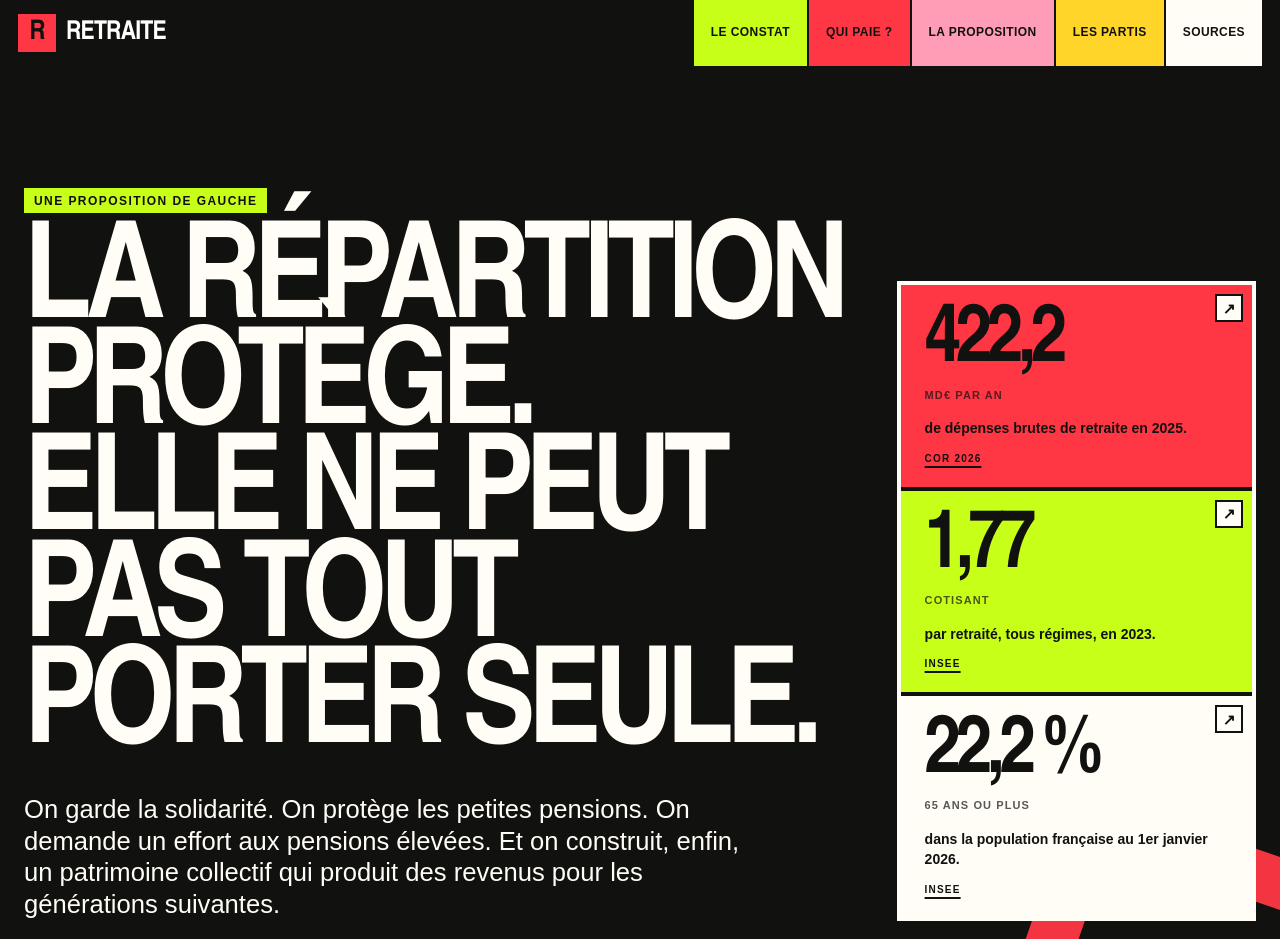
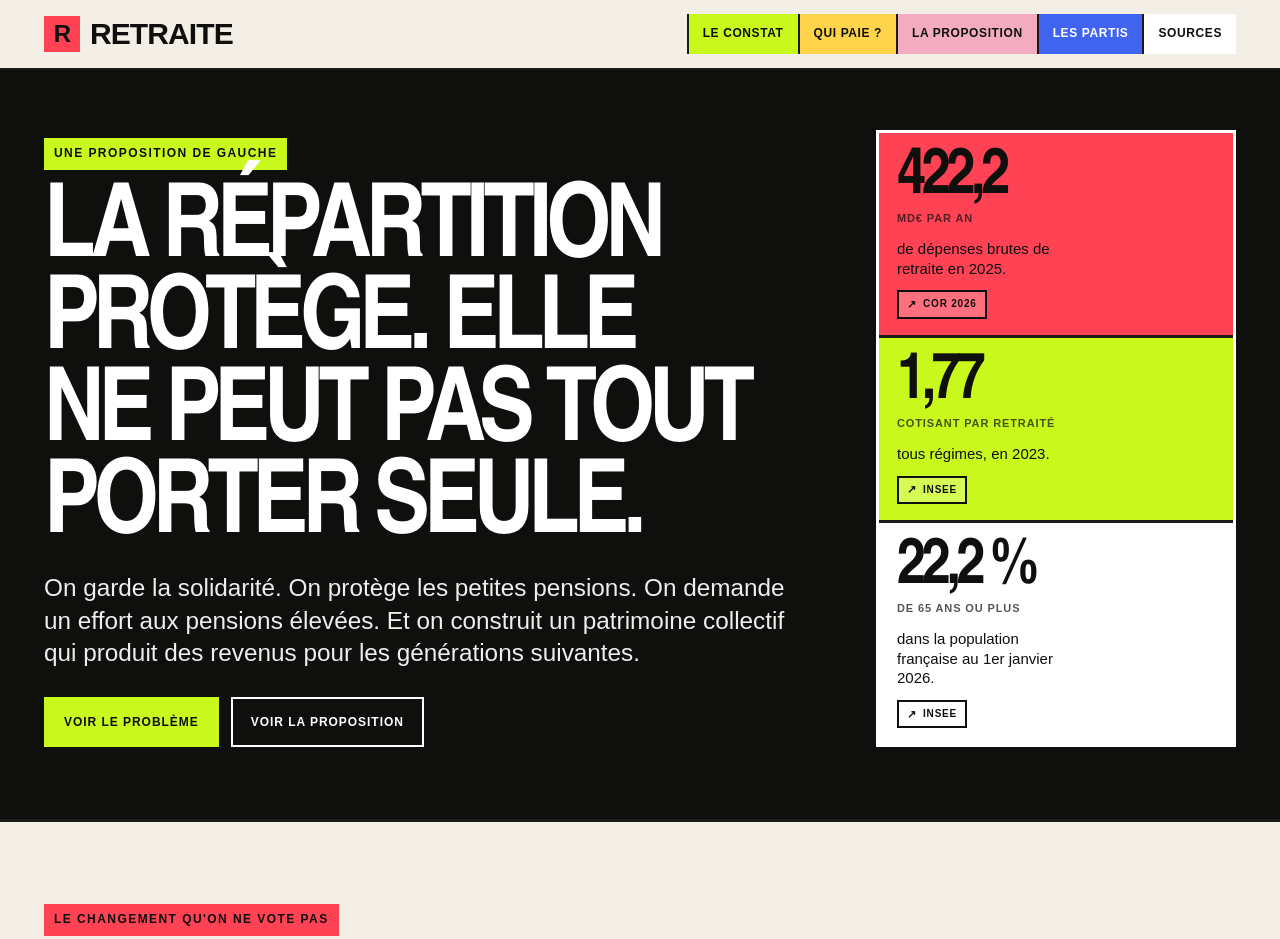
Before and after one commit to jz31708/retraite, a plain HTML site: page index.html in a window 1280 px wide. Shown: the top 939 px of the page. Drawn offline with Linux system fonts and the light colour scheme.

Commit message:
Switch site to final reviewed redesign

```diff
--- a/index.html
+++ b/index.html
@@ -3,35 +3,18 @@
 <head>
 <meta charset="utf-8">
 <meta name="viewport" content="width=device-width, initial-scale=1">
-<meta name="description" content="Une proposition de gauche pour les retraites fondée sur la solidarité, l'équité entre générations et la propriété collective du capital.">
-<title>Retraite, une autre proposition de gauche</title>
-<link rel="stylesheet" href="styles-a.css">
-<link rel="stylesheet" href="styles-b.css">
-<link rel="stylesheet" href="styles-c.css">
-<link rel="stylesheet" href="editorial.css">
-<link rel="stylesheet" href="readability.css">
+<meta name="description" content="Une proposition de gauche pour les retraites. Garder la répartition, protéger les petites pensions, et construire un patrimoine collectif.">
+<title>Retraite</title>
+<link rel="stylesheet" href="final-1.css">
+<link rel="stylesheet" href="final-2.css">
+<link rel="stylesheet" href="final-3.css">
+<link rel="stylesheet" href="final-4.css">
 </head>
 <body>
-<a class="skip-link" href="#main">Aller au contenu</a>
-<header class="site-header" id="top">
-<a class="brand" href="#top" aria-label="Accueil">retraite</a>
-<nav aria-label="Navigation principale">
-<a href="#constat">Le constat</a>
-<a href="#arbitrage">Qui paie ?</a>
-<a href="#proposition">La proposition</a>
-<a href="#partis">Les partis</a>
-<a href="#sources">Sources</a>
-</nav>
-</header>
+<a class="skip" href="#main">Aller au contenu</a>
+<header class="site-header" id="top"><div class="wrap"><a class="brand" href="#top">retraite</a><nav><a href="#constat">Le constat</a><a href="#ordre">Qui paie ?</a><a href="#proposition">La proposition</a><a href="#partis">Les partis</a><a href="#sources">Sources</a></nav></div></header>
 <main id="main"></main>
-<footer>
-<div><strong>retraite</strong><p>Proposition politique et comparateur. Les données, les simulations et nos choix sont distingués.</p></div>
-<div class="footer-links"><a href="#top">Haut de page</a><a href="https://github.com/jz31708/retraite" target="_blank" rel="noreferrer">Code source</a></div>
-</footer>
-<dialog class="party-dialog" id="partyDialog"><button class="dialog-close" id="dialogClose" aria-label="Fermer">Fermer</button><div id="dialogContent"></div></dialog>
-<script src="content-a.js"></script>
-<script src="content-b.js"></script>
-<script src="content-c.js"></script>
-<script src="data-loader.js"></script>
+<footer><div class="wrap"><div><strong style="font-size:22px;text-transform:uppercase">retraite</strong><p>Proposition politique. Les données observées, les hypothèses et les prises de position sont séparées au maximum.</p></div><div class="links"><a href="#top">Haut de page</a><a href="https://github.com/jz31708/retraite" target="_blank" rel="noreferrer">Code source</a></div></div></footer>
+<script src="final-loader.js"></script>
 </body>
 </html>
```
